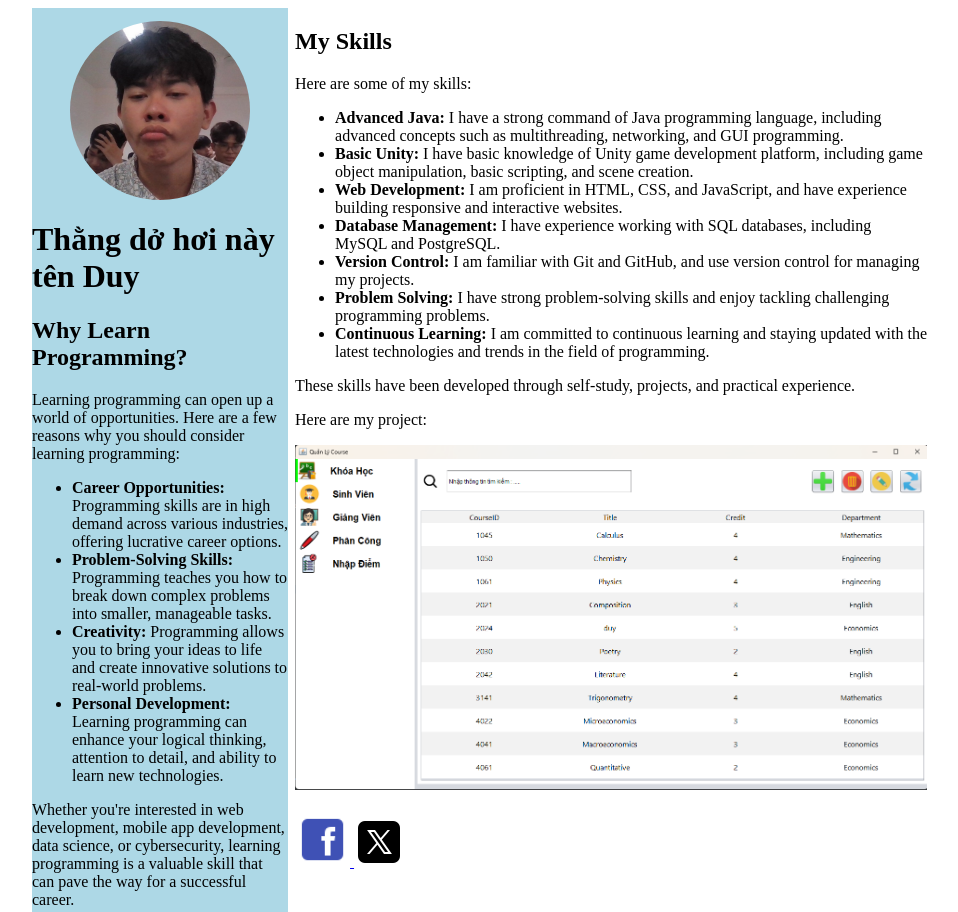
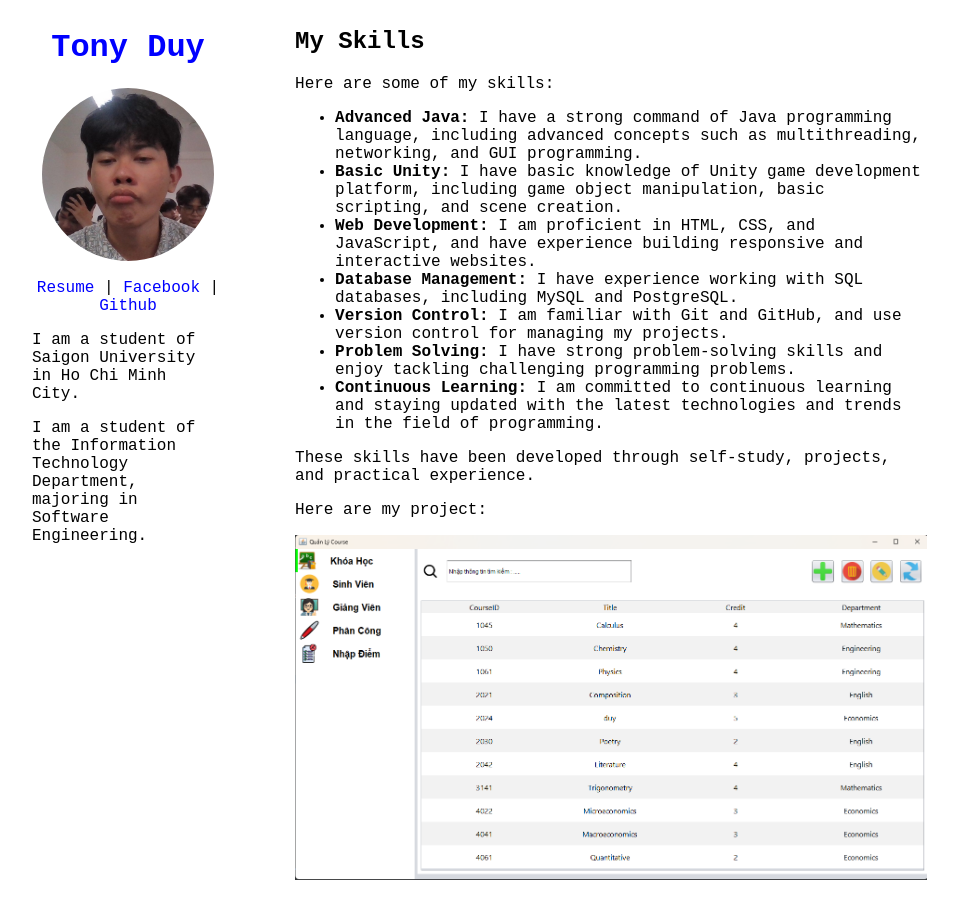
Before and after one commit to duyKhanh026/My-Portfolio, a plain HTML site: page index.html in a window 1280 px wide. Shown: the top 912 px of the page, without its empty margins (168-1126 px from the left). Drawn offline with Linux system fonts and the light colour scheme.

```diff
--- a/index.html
+++ b/index.html
@@ -10,6 +10,7 @@
 		-moz-user-select: none; /* Firefox */
 		-ms-user-select: none; /* IE 10+ */
 		user-select: none; /* Standard syntax */
+		 font-family: Monospace, sans-serif;
 	}
     .container {
         position: relative;
@@ -19,18 +20,30 @@
     	display: inline-block;
         margin-left: 15%;
         position: fixed;
-        width: 20%;
+        width: 15%;
         overflow: hidden; /* Chặn hình ảnh vượt ra khỏi khung div */
-        background-color: lightblue;
+        /*background-color: lightblue;*/
     }
-    .div1 img {
-        width: 70%;
+    .img2 {
+        width: 90%;
         margin-top: 5%;
-        margin-left: 15%;
+        margin-left: 5%;
         height: auto;
         border-radius: 50%; /* Tạo khung hình tròn */
         display: block; /* Đảm bảo hình ảnh nằm giữa div */
     }
+
+    a {
+	    color: blue; /* Màu văn bản mặc định */
+	    text-decoration: none;
+	    transition: color 0.3s ease; /* Hiệu ứng chuyển đổi màu văn bản */
+	}
+
+	a:hover {
+		font-family: arial, sans-serif; /* Kiểu font */
+	}
+
+
     .div2 {
         margin-left: 21%; /* Khoảng cách để tránh chồng lên nhau */
         width: 50%;
@@ -65,19 +78,20 @@
     <div class="container">
     	<div class="div_1"></div>
         <div class="div1">
+        	<div style="text-align: center; color: blue">
+        		<h1>Tony Duy</h1>
+        	</div>
             <!-- Thêm hình ảnh vào div1 -->
-            <img src="img/WIN_20240306_13_54_05_Pro.jpg" alt="Ảnh" />
-            <h1>Thằng dở hơi này tên Duy</h1>
-            <h2>Why Learn Programming?</h2>
-            <p>Learning programming can open up a world of opportunities. Here are a few reasons why you should consider learning programming:</p>
-            <ul>
-                <li><strong>Career Opportunities:</strong> Programming skills are in high demand across various industries, offering lucrative career options.</li>
-                <li><strong>Problem-Solving Skills:</strong> Programming teaches you how to break down complex problems into smaller, manageable tasks.</li>
-                <li><strong>Creativity:</strong> Programming allows you to bring your ideas to life and create innovative solutions to real-world problems.</li>
-                <li><strong>Personal Development:</strong> Learning programming can enhance your logical thinking, attention to detail, and ability to learn new technologies.</li>
-            </ul>
-            <p>Whether you're interested in web development, mobile app development, data science, or cybersecurity, learning programming is a valuable skill that can pave the way for a successful career.</p>
+            <img class="img2" src="img/WIN_20240306_13_54_05_Pro.jpg" alt="Ảnh" />
 
+    		<br>
+        	<div style="text-align: center;">
+        		<a href="https://web.facebook.com/profile.php?id=100013906990889">Resume</a> |
+        		<a href="https://web.facebook.com/profile.php?id=100013906990889">Facebook</a> |
+        		<a href="https://twitter.com/duykhnh22998254">Github</a>
+        	</div>
+        	<p>I am a student of Saigon University in Ho Chi Minh City.</p>
+        	<p>I am a student of the Information Technology Department, majoring in Software Engineering.</p>
         </div>
         <div class="div2">
 
@@ -98,15 +112,7 @@
         		<!-- Sử dụng thẻ <img> để chèn icon Facebook -->
         		<img src="img/course.png" alt="Course" width="100%">
     		</a>
-    		<br><br>
-    		<a href="https://web.facebook.com/profile.php?id=100013906990889">
-        		<!-- Sử dụng thẻ <img> để chèn icon Facebook -->
-        		<img src="img/icons8-facebook-48.png" alt="Facebook của tôi" width="55" height="55">
-    		</a>
-    		<a href="https://twitter.com/duykhnh22998254">
-        		<!-- Sử dụng thẻ <img> để chèn icon Facebook -->
-        		<img src="img/icons8-twitterx-50.png" alt="Twitter của tôi">
-    		</a>
+
         </div>
     </div>
 </body>
```
